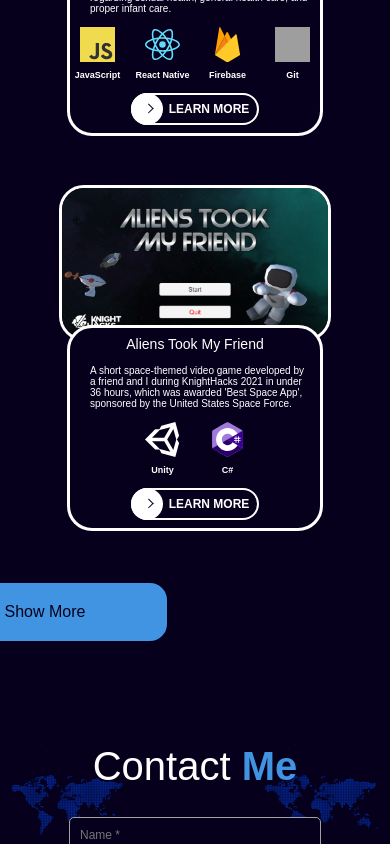
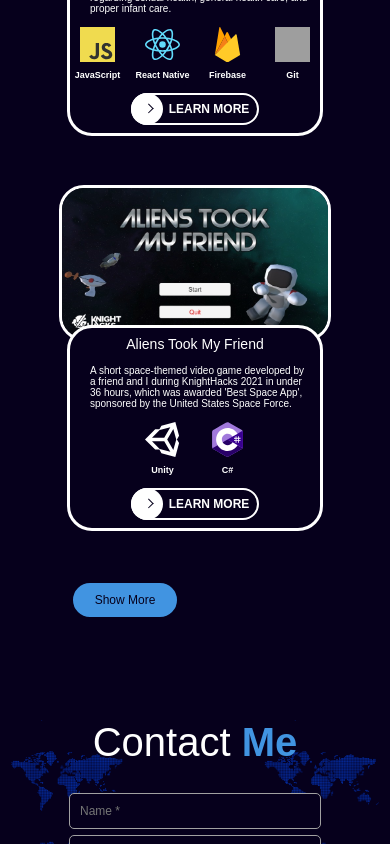
Before and after one commit to julianlopez6850/julianlopez6850.github.io, a React (Create React App) app: page /#/ in a window 390 px wide. Before the commit this address led to /#/#home. Shown: the part 2319-3163 px from the top of the page. Built offline with nearby package versions, Linux system fonts and the light colour scheme; grey boxes are pictures that could not be loaded.

Commit message:
Updated Projects section media queries
- Updated Projects section media queries so that "Show More" / "Show Less" buttons no longer go off-screen on smaller devices.

```diff
--- a/src/components/Projects.js
+++ b/src/components/Projects.js
@@ -25,13 +25,30 @@ function Projects() {
                         link={project.link}
                     />)
                 }
-                else if(!isShowingMore){
+                if(!isShowingMore){
                     isShowingMore = true;
-                    return(<button id="showMore" onClick={() => setShowAtOnce(showAtOnce + 3)}>Show More</button>)
+                    return(
+                        <div className="buttons">
+                            <button id="showMore" onClick={() => setShowAtOnce(showAtOnce + 3)}>
+                                Show More
+                            </button>
+                        </div>
+                    )
                 }
             })}
 
-            {(!isShowingMore) ? <button id="showLess" onClick={() => setShowAtOnce(showAtOnce - 3)}>Show Less</button> : (showAtOnce > 3) ? <button id="showBoth" onClick={() => setShowAtOnce(showAtOnce - 3)}>Show Less</button> : ""}
+            <div className="buttons">
+                {(!isShowingMore) ?
+                    <button id="showLess" onClick={() => setShowAtOnce(showAtOnce - 3)}>
+                        Show Less
+                    </button> :
+                (showAtOnce > 3) ?
+                    <button id="showBoth" onClick={() => setShowAtOnce(showAtOnce - 3)}>
+                        Show Less
+                    </button> :
+                ""
+                }
+            </div>
         </div>
     )
 }
--- a/src/styles/Projects.css
+++ b/src/styles/Projects.css
@@ -18,6 +18,13 @@
     color: var(--primary-hover);
 }
 
+.buttons {
+    width: 1040px;
+    display: flex;
+    flex-direction: row;
+    justify-content: center;
+}
+
 #showMore {
     width: 250px;
     padding: 20px;
@@ -29,7 +36,7 @@
     border-style: solid;
     transition: 0.2s;
     text-decoration: none;
-    margin-right: 300px;
+    margin-right: 70%;
 }
 
 #showBoth {
@@ -43,8 +50,8 @@
     border-style: solid;
     transition: 0.2s;
     text-decoration: none;
-    margin-left: 300px;
     margin-top: -65px;
+    margin-left: 70%;
 }
 
 #showLess {
@@ -58,7 +65,7 @@
     border-style: solid;
     transition: 0.2s;
     text-decoration: none;
-    margin-left: 300px;
+    margin-left: 70%;
 }
 
 #showMore:hover,#showLess:hover,#showBoth:hover {
@@ -72,7 +79,7 @@
 }
 
 .project-card {
-    width: 1100px;
+    width: 1040px;
     height: 300px;
     margin-bottom: 50px;
 }
@@ -85,7 +92,7 @@
 
 .project-card .content .left {
     height: 300px;
-    width: 600px;
+    width: 540px;
     display: flex;
     justify-content: center;
 }
@@ -251,13 +258,13 @@
 
 @media only screen and (max-width: 1300px) {
     .project-card {
-        width: 900px;
+        width: 880px;
         height: 250px;
         margin-bottom: 40px;
     }
     .project-card .content .left {
         height: 250px;
-        width: 500px;
+        width: 445px;
     }
     .project-card .content .left img {
         height: 250px;
@@ -293,17 +300,28 @@
     .project-card .content .right .learn-more {
         margin-bottom: 8px;
     }
+
+    .buttons {
+        width: 880px;
+    }
+    #showMore,#showBoth,#showLess {
+        width: 200px;
+        padding: 18px;
+    }
+    #showBoth {
+        margin-top: -61px;
+    }
 }
 
 @media only screen and (max-width: 1100px) {
     .project-card {
-        width: 800px;
+        width: 720px;
         height: 200px;
         margin-bottom: 30px;
     }
     .project-card .content .left {
         height: 200px;
-        width: 500px;
+        width: 356px;
     }
     .project-card .content .left img {
         height: 200px;
@@ -390,17 +408,28 @@
     .project-card button:hover .button-text {
         color: var(--background-color);
     }
+
+    .buttons {
+        width: 720px;
+    }
+    #showMore,#showBoth,#showLess {
+        width: 175px;
+        padding: 14px;
+    }
+    #showBoth {
+        margin-top: -53px;
+    }
 }
 
 @media only screen and (max-width: 900px) {
     .project-card {
-        width: 700px;
+        width: 670px;
         height: 175px;
         margin-bottom: 30px;
     }
     .project-card .content .left {
         height: 175px;
-        width: 410px;
+        width: 311.5px;
     }
     .project-card .content .left img {
         height: 175px;
@@ -489,11 +518,23 @@
     .project-card button:hover .button-text {
         color: var(--background-color);
     }
+
+    .buttons {
+        width: 670px;
+    }
+    #showMore,#showBoth,#showLess {
+        width: 150px;
+        padding: 12px;
+        font-size: 14px;
+    }
+    #showBoth {
+        margin-top: -47px;
+    }
 }
 
 @media only screen and (max-width: 800px) {
     .project-card {
-        width: 700px;
+        width: 650px;
         height: 175px;
         margin-bottom: 30px;
     }
@@ -504,7 +545,7 @@
     .project-card .content {
         display: flex;
         flex-direction: row;
-        justify-content: center;
+        justify-content: space-between;
     }
     .project-card .content .left {
         height: 175px;
@@ -599,6 +640,17 @@
     .project-card button:hover .button-text {
         color: var(--background-color);
     }
+
+    .buttons {
+        width: 650px;
+    }
+    #showMore,#showBoth,#showLess {
+        width: 135px;
+        padding: 10px;
+    }
+    #showBoth {
+        margin-top: -43px;
+    }
 }
 
 @media only screen and (max-width: 700px) {
@@ -652,6 +704,18 @@
     }
     .project-card .content .right .learn-more {
         margin-bottom: 8px;
+    }
+
+    .buttons {
+        width: 260px;
+    }
+    #showMore,#showBoth,#showLess {
+        min-width: 125px;
+        padding: 10px;
+        font-size: 12px;
+    }
+    #showBoth {
+        margin-top: -40px;
     }
 }
 
@@ -709,4 +773,16 @@
     .project-card .content .right .learn-more {
         margin-bottom: 8px;
     }
+
+    .buttons {
+        width: 200px;
+    }
+    #showMore,#showBoth,#showLess {
+        min-width: 110px;
+        padding: 10px;
+        font-size: 12px;
+    }
+    #showBoth {
+        margin-top: -40px;
+    }
 }
```
